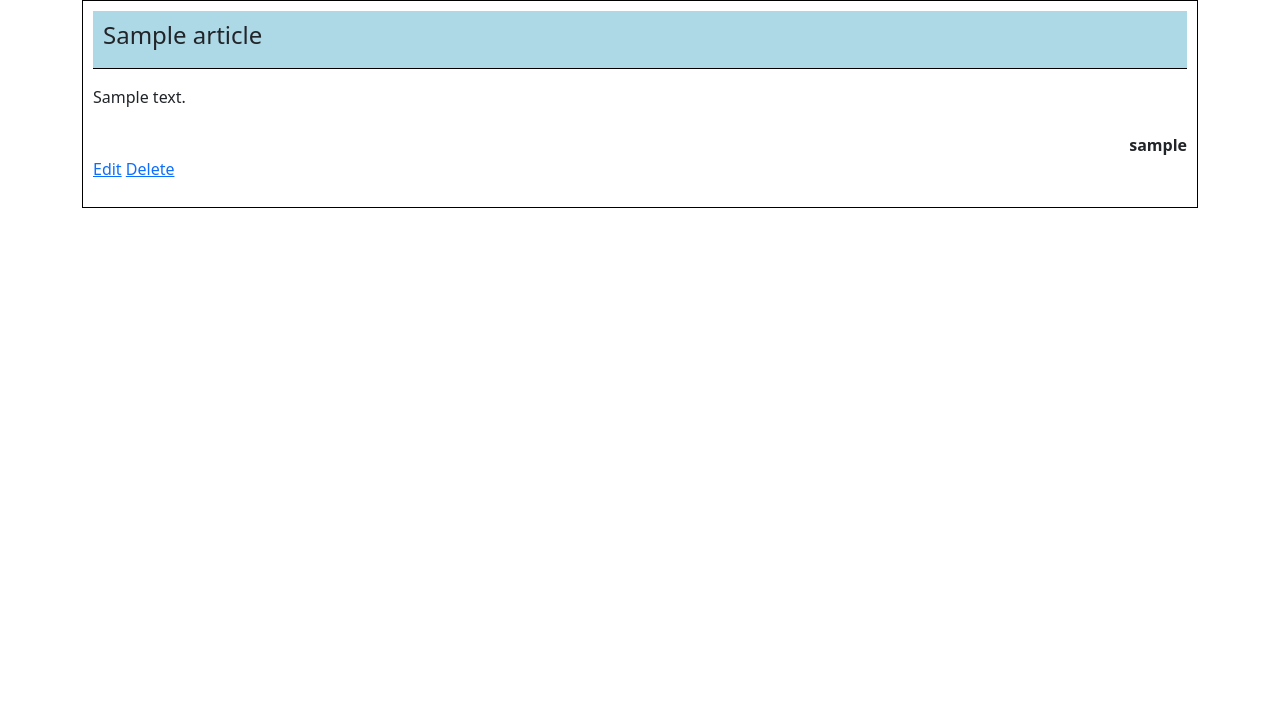
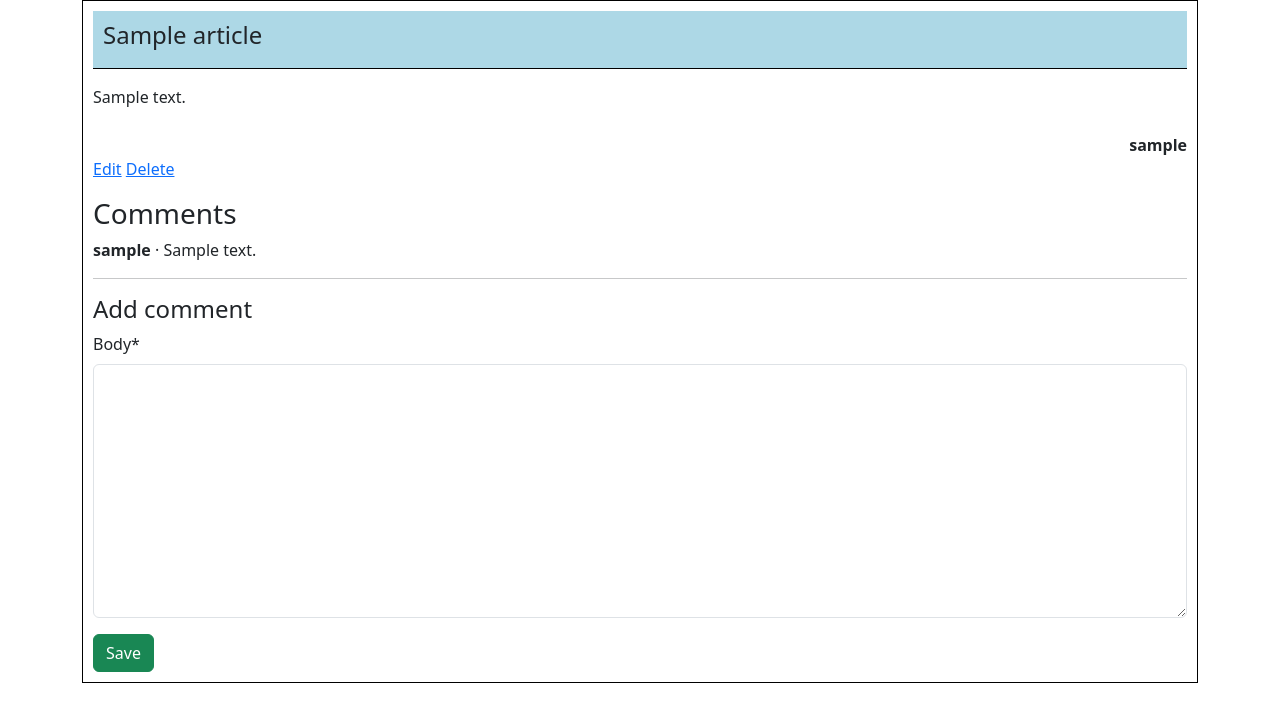
Before and after one commit to Geksus/django_news, a Django app: page /articles/1/ in a window 1280 px wide. Shown: the part 56-778 px from the top of the page. Run offline with Django 5.2, Linux system fonts and the light colour scheme; a user stored in the database is signed in; tables that the repository leaves empty hold one stand-in row (values such as "Sample post"); some libraries are stand-ins or nearby versions.

Commit message:
comments

```diff
--- /dev/null
+++ b/articles/forms.py
@@ -0,0 +1,9 @@
+from django import forms
+
+from .models import Comment
+
+
+class CommentForm(forms.ModelForm):
+    class Meta:
+        model = Comment
+        fields = ["body"]
--- a/articles/models.py
+++ b/articles/models.py
@@ -14,3 +14,16 @@ class Article(models.Model):
 
     def get_absolute_url(self):
         return reverse("article_detail", kwargs={"pk": self.pk})
+
+
+class Comment(models.Model):
+    article = models.ForeignKey(Article, on_delete=models.CASCADE)
+    author = models.ForeignKey(settings.AUTH_USER_MODEL, on_delete=models.CASCADE)
+    body = models.TextField()
+    date = models.DateTimeField(auto_now_add=True)
+
+    def __str__(self):
+        return self.body
+
+    def get_absolute_url(self):
+        return reverse("article_list")
--- a/articles/views.py
+++ b/articles/views.py
@@ -1,14 +1,18 @@
 from django.contrib.auth.mixins import LoginRequiredMixin, UserPassesTestMixin
-from django.urls import reverse_lazy
+from django.urls import reverse_lazy, reverse
+from django.views import View
 from django.views.generic import (
     ListView,
     DetailView,
     DeleteView,
     UpdateView,
     CreateView,
+    FormView,
 )
+from django.views.generic.detail import SingleObjectMixin
 
-from articles.models import Article
+from .models import Article, Comment
+from .forms import CommentForm
 
 
 class ArticleListView(LoginRequiredMixin, ListView):
@@ -24,9 +28,45 @@ class ArticleListView(LoginRequiredMixin, ListView):
         return Article.objects.all()
 
 
-class ArticleDetailView(LoginRequiredMixin, DetailView):
+class CommentGet(LoginRequiredMixin, DetailView):
     model = Article
     template_name = "article_detail.html"
+
+    def get_context_data(self, **kwargs):
+        context = super().get_context_data(**kwargs)
+        context["form"] = CommentForm()
+        return context
+
+
+class CommentPost(SingleObjectMixin, FormView):
+    model = Article
+    form_class = CommentForm
+    template_name = "article_detail.html"
+
+    def post(self, request, *args, **kwargs):
+        self.object = self.get_object()
+        return super().post(request, *args, **kwargs)
+
+    def form_valid(self, form):
+        comment = form.save(commit=False)
+        comment.article = self.object
+        comment.author = self.request.user
+        comment.save()
+        return super().form_valid(form)
+
+    def get_success_url(self):
+        article = self.object
+        return reverse("articles")
+
+
+class ArticleDetailView(LoginRequiredMixin, View):
+    def get(self, request, *args, **kwargs):
+        view = CommentGet.as_view()
+        return view(request, *args, **kwargs)
+
+    def post(self, request, *args, **kwargs):
+        view = CommentPost.as_view()
+        return view(request, *args, **kwargs)
 
 
 class ArticleDeleteView(LoginRequiredMixin, UserPassesTestMixin, DeleteView):
--- a/templates/article_detail.html
+++ b/templates/article_detail.html
@@ -1,4 +1,5 @@
 {% extends 'base.html' %}
+{% load crispy_forms_tags %}
 
 {% block title %}{{ article.title }}{% endblock title %}
 
@@ -11,9 +12,26 @@
         <div style="display: flex; justify-content: flex-end; margin-top: 0.5em"><strong>{{ article.author }}</strong>
         </div>
         {% if article.author.pk == request.user.pk %}
-            <p><a href="{% url 'article_edit' article.pk %}">Edit</a>
-                <a href="{% url 'article_delete' article.pk %}">Delete</a>
-            </p>
+            <div>
+                <p><a href="{% url 'article_edit' article.pk %}">Edit</a>
+                    <a href="{% url 'article_delete' article.pk %}">Delete</a>
+                </p>
+            </div>
         {% endif %}
+        {% if article.comment_set.all %}
+            <h3>Comments</h3>
+        {% endif %}
+        {% for comment in article.comment_set.all %}
+            <div>
+                <p><strong>{{ comment.author }} </strong>&middot; {{ comment }}</p>
+            </div>
+        {% endfor %}
+        <hr>
+    <h4>Add comment</h4>
+        <form action="" method="post">
+            {% csrf_token %}
+            {{ form|crispy }}
+            <button type="submit" class="btn btn-success">Save</button>
+        </form>
     </div>
 {% endblock content %}
```
Also changed, not shown: articles/admin.py (+8 -1 lines), templates/article_list.html (+18 -5 lines), 1 other file.
